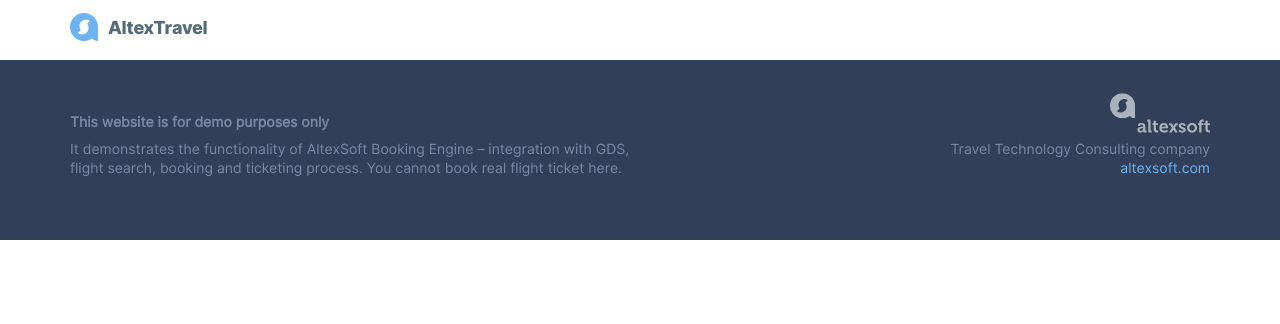
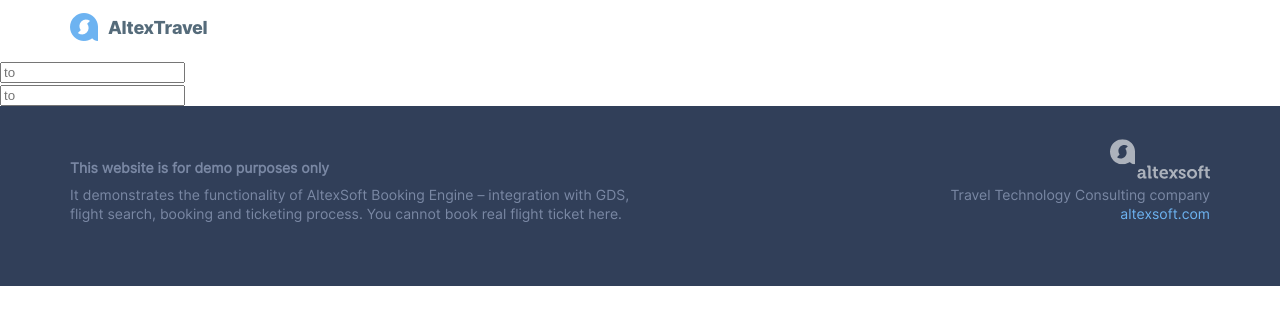
Before and after one commit to EvgeniiShevchenko/travel-rock, a Vue app: page / in a window 1280 px wide. Shown: the top 324 px of the page. Built offline with nearby package versions, Linux system fonts and the light colour scheme.

Commit message:
add some change

```diff
--- a/src/App.vue
+++ b/src/App.vue
@@ -1,21 +1,24 @@
 <template>
   <div>
-    <the-header />
-    <the-footer />
+    <TheHeader />
+    <FlightAutocomplete />
+    <TheFooter />
   </div>
 </template>
 
 <script>
 import TheHeader from "./components/layouts/Header/TheHeader.vue";
 import TheFooter from "./components/layouts/Footer/TheFooter.vue";
+import FlightAutocomplete from "./components/modules/FlightAutocomplete/FlightAutocomplete.vue";
 
 export default {
-    name: 'App',
+  name: "App",
   components: {
     TheHeader,
     TheFooter,
-    },
+    FlightAutocomplete
   }
+};
 </script>
 
 <style  lang="scss">
--- a/src/components/modules/FlightAutocomplete/FlightAutocomplete.vue
+++ b/src/components/modules/FlightAutocomplete/FlightAutocomplete.vue
@@ -1,7 +1,55 @@
 <template>
-  <div />
+  <div>
+    <div>
+      <h1 :value="departure" />
+      <input
+        type="text"
+        name="departure"
+        placeholder="to"
+        :departureLocation="departure"
+        :arrivalLocation="arrival"
+        @input="handleRoute"
+      />
+    </div>
+    <div>
+      <input
+        type="text"
+        name="arrival"
+        placeholder="to"
+        :departureLocation="departure"
+        :arrivalLocation="arrival"
+        @input="handleRoute"
+      />
+    </div>
+  </div>
 </template>
 
-<script src="./FlightAutocomplete.js"></script>
+<script>
+import { mapActions, mapGetters } from "vuex";
+
+export default {
+  name: "FlightAutocomplete",
+  data: function() {
+    return {};
+  },
+  computed: {
+    ...mapGetters({
+      departure: "searchPage/departureName",
+      arrival: "searchPage/arrivalName"
+    })
+  },
+  methods: {
+    handleRoute(e) {
+      const inputName = e.target.name;
+      const departurePlace = e.target.value;
+
+      this.changeDeparture({ inputName, departurePlace });
+    },
+    ...mapActions({
+      changeDeparture: "searchPage/handleRoute"
+    })
+  }
+};
+</script>
 
 <style src="./FlightAutocomplete.scss" lang="scss" scoped></style>
--- a/src/store/modules/search-page.js
+++ b/src/store/modules/search-page.js
@@ -1,16 +1,44 @@
 const getDefaultState = () => {
   return {
-  }
+    departureLocation: 'new',
+    arrivalLocation: ''
+  };
 };
 
 export default {
-namespaced: true,
+  namespaced: true,
 
-state: getDefaultState(),
+  state: getDefaultState(),
 
-getters: {},
+  getters: {
+    departureName(state) {
+      return state.departureLocation;
+    },
+    arrivalName(state) {
+      return state.departureLocation;
+    }
+  },
 
-mutations: {},
-
-actions: {}
+  mutations: {
+    changeDeparture(state, payload) {
+      state.departureLocation = payload;
+    },
+    changeArrival(state, payload) {
+      state.arrivalLocation = payload;
+    }
+  },
+  actions: {
+    handleRoute({ commit }, name) {
+      switch (name.inputName) {
+        case 'departure':
+          commit('changeDeparture', name.inputName);
+          break;
+        case 'arrival':
+          commit('changeArrival', name.inputName);
+          break;
+        default:
+          break;
+      }
+    }
+  }
 };
--- a/src/store/store.js
+++ b/src/store/store.js
@@ -1,9 +1,8 @@
-import Vue from "vue";
-import Vuex from "vuex"
+import Vue from 'vue';
+import Vuex from 'vuex';
 
 // import vues modules;
-import searchPage from "./modules/search-page";
-
+import searchPage from './modules/search-page';
 
 Vue.use(Vuex);
 
@@ -12,6 +11,5 @@ export const store = new Vuex.Store({
   getters: {},
   mutations: {},
   actions: {},
-  modules: {},
   modules: { searchPage }
 });
```
Lines whose indentation alone changed are shown as unchanged.
